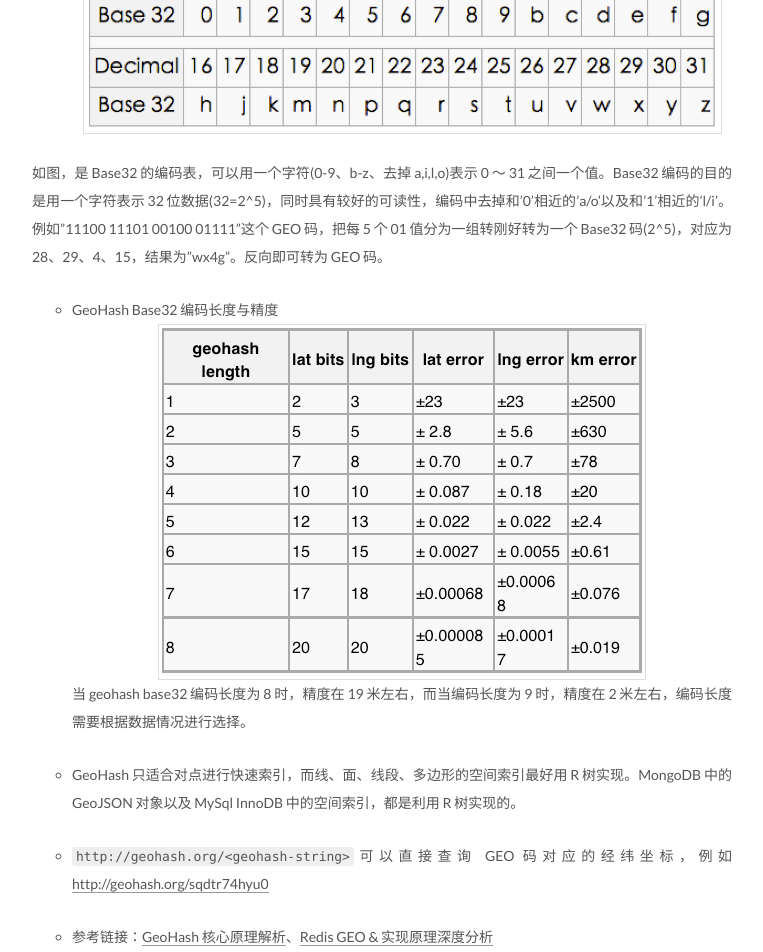
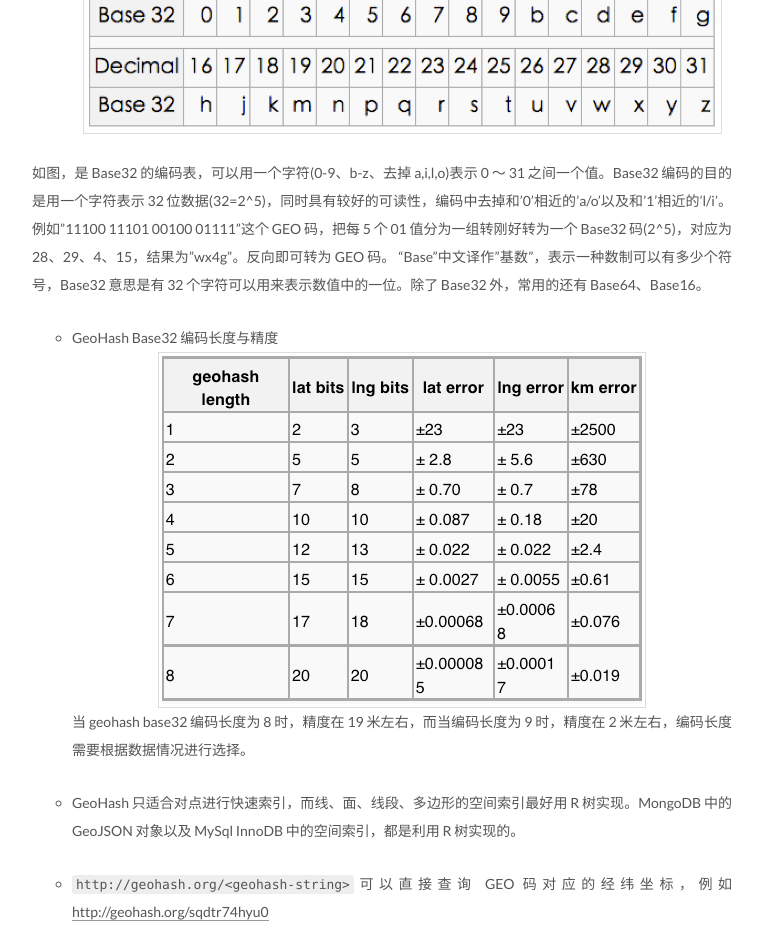
Before and after one commit to CodeHunter2006/CodeHunter2006.github.io, a Jekyll site: the page built from _posts/2020-11-28-Redis_GeoHash.md, in a window 1280 px wide. Shown: the part 3156-4108 px from the top of the page, without its empty margins (258-1021 px from the left). Built offline with Jekyll 4.4.1, drawn with Linux system fonts in a browser that asks for light colours.

Commit message:
[doc]: add contents.

```diff
--- a/_posts/2020-11-28-Redis_GeoHash.md
+++ b/_posts/2020-11-28-Redis_GeoHash.md
@@ -50,6 +50,7 @@ Redis GeoHash 的底层是用 zset 实现的，其中 value 是 location 名，
 
 如图，是 Base32 的编码表，可以用一个字符(0-9、b-z、去掉 a,i,l,o)表示 0 ～ 31 之间一个值。Base32 编码的目的是用一个字符表示 32 位数据(32=2^5)，同时具有较好的可读性，编码中去掉和'0'相近的'a/o'以及和'1'相近的'l/i'。
 例如"11100 11101 00100 01111"这个 GEO 码，把每 5 个 01 值分为一组转刚好转为一个 Base32 码(2^5)，对应为 28、29、4、15，结果为"wx4g"。反向即可转为 GEO 码。
+"Base"中文译作"基数"，表示一种数制可以有多少个符号，Base32 意思是有 32 个字符可以用来表示数值中的一位。除了 Base32 外，常用的还有 Base64、Base16。
 
 - GeoHash Base32 编码长度与精度
   ![Base32](/assets/images/2020-11-28-Redis_GeoHash_5.png)
```
